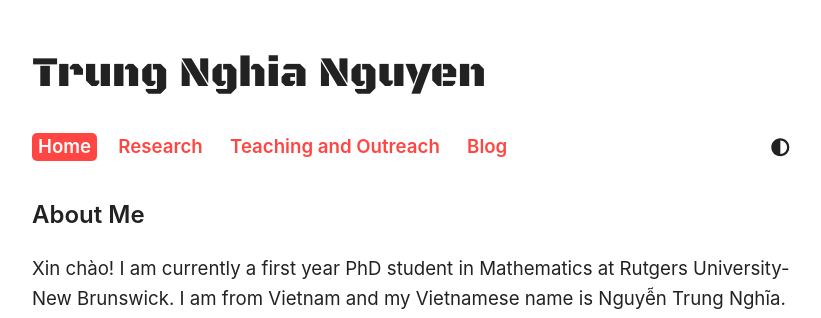
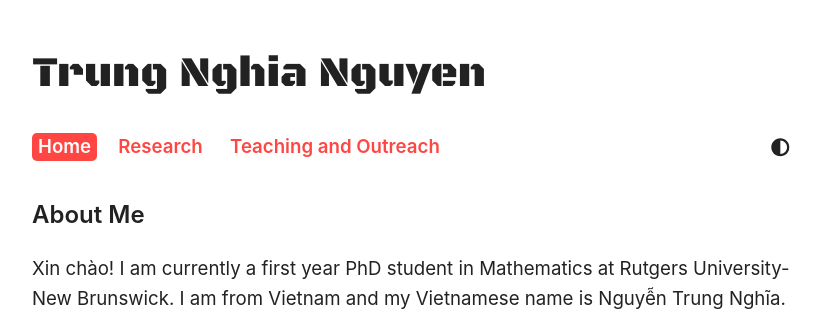
Before and after one commit to tnghianguyen/tnghianguyen.github.io, a Jekyll site: the page built from index.html, in a window 1280 px wide. Shown: the top 318 px of the page, without its empty margins (224-1045 px from the left). Built offline with Jekyll 4.4.1, drawn with Linux system fonts in a browser that asks for light colours; the list of posts is cut into pages by our own code; comment, search, counter and statistics services are not loaded.

Commit message:
delete blog

```diff
--- a/_config.yml
+++ b/_config.yml
@@ -34,8 +34,6 @@ navigation:
     link: /research/
   - name: Teaching and Outreach
     link: /teaching/
-  - name: Blog
-    link: /blog/
 
 defaults:
   - scope:
```
Also changed, not shown: 11 other files.
